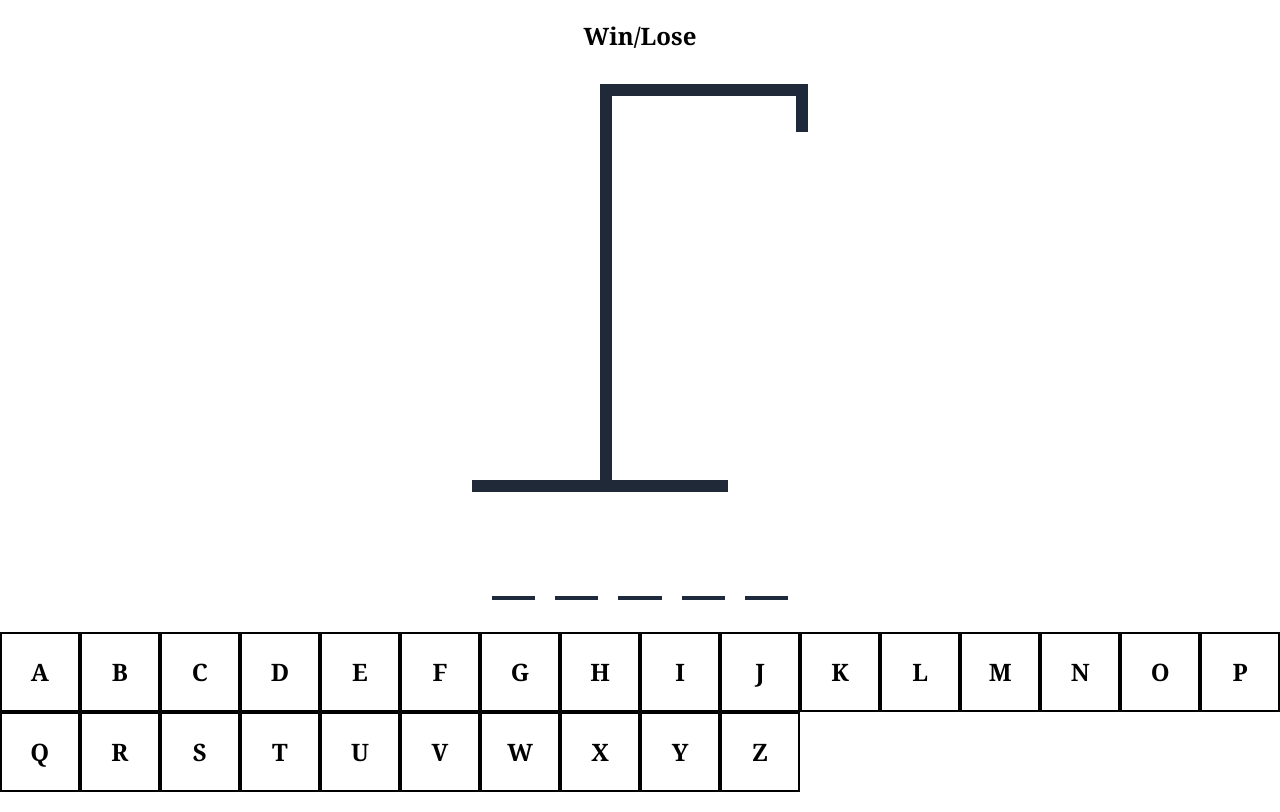
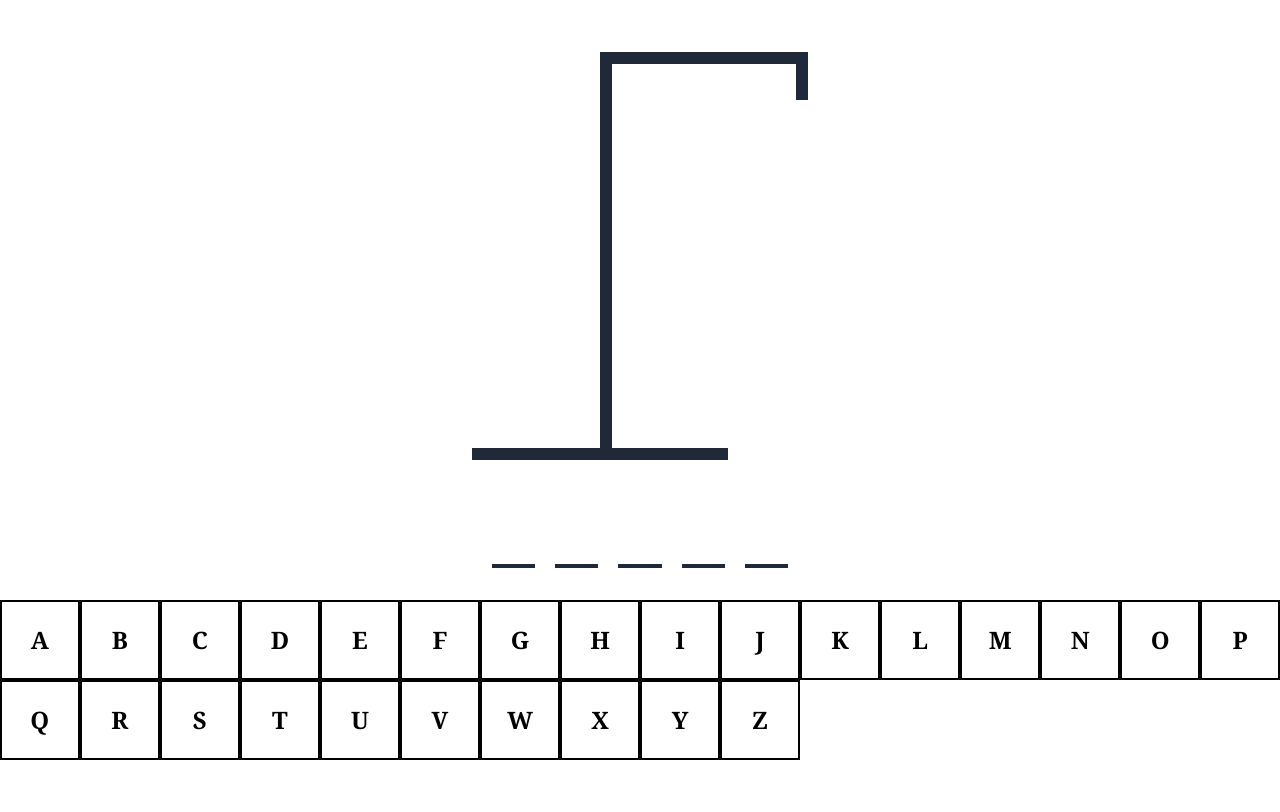
Before and after one commit to nemanja85/hangman, a React (Vite) app: page / in a window 1280 px wide. Built offline with nearby package versions, Linux system fonts and the light colour scheme.

Commit message:
feat: Show message win/lose

```diff
--- a/src/App.tsx
+++ b/src/App.tsx
@@ -11,6 +11,9 @@ function App() {
   const [guessedLetters, setGuessedLetters] = useState<string[]>([]);
 
   const inCorrectLetters = guessedLetters.filter((letter) => !wordToGuest.includes(letter));
+
+  const isLoser = inCorrectLetters.length >= 6;
+  const isWinner = wordToGuest.split('').every((letter) => guessedLetters.includes(letter));
 
   const addGuessedLetter = useCallback(
     (letter: string) => {
@@ -39,7 +42,10 @@ function App() {
 
   return (
     <div className="flex items-center flex-col gap-8 m-w-[800px] font-serif font-normal py-5 mx-auto my-0">
-      <div className="text-2xl font-semibold text-center">Win/Lose</div>
+      <div className="text-2xl font-semibold text-center">
+        {isLoser && 'Nice try - Refresh page and try again'}
+        {isWinner && 'Congratulations, you are won - Refresh page and try again'}
+      </div>
       <HangmanDrawing numberOfGuesses={inCorrectLetters.length} />
       <HangmanWord guessedLetters={guessedLetters} wordToGuest={wordToGuest} />
       <div style={{ alignSelf: 'stretch' }}>
```
